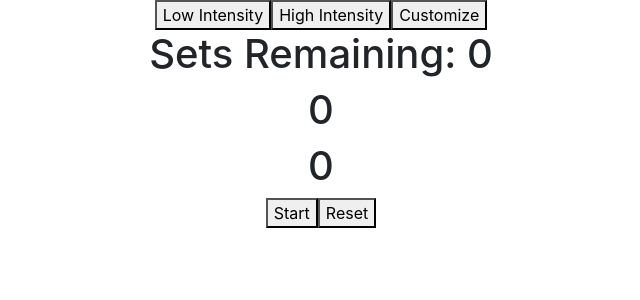
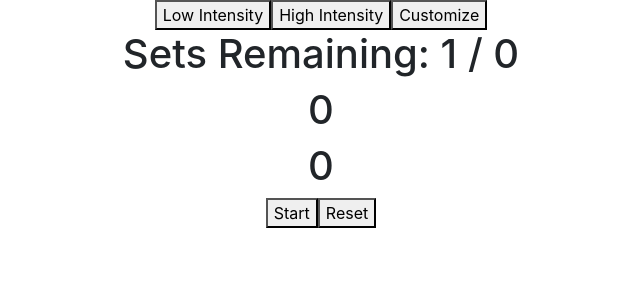
Before and after one commit to asabogal/interval-training-timer, a React (Create React App) app in the folder client/: page / in a window 1280 px wide. Shown: the top 300 px of the page, without its empty margins (319-959 px from the left). Built offline with nearby package versions, Linux system fonts and the light colour scheme.

Commit message:
set conditional start/stop button

```diff
--- a/client/src/containers/Timer.js
+++ b/client/src/containers/Timer.js
@@ -117,11 +117,17 @@ class Timer extends React.Component {
     }
   }
 
-
+  stopTimer = () => {
+    clearInterval(this.restTimer)
+    clearInterval(this.intervalTimer)
+    this.setState({
+      running: false
+    })
+  }
 
   render() {
     console.log(this.state)
-    const { rest, interval, sets, running_sets } = this.state
+    const { rest, interval, sets, running, running_sets } = this.state
 
     return (
       <div>
@@ -129,11 +135,11 @@ class Timer extends React.Component {
           setHighIntensity={this.setHighIntensity}
           setLowIntensity={this.setLowIntensity}
         />
-        <h1>Sets Remaining: {sets}</h1>
+        <h1>Sets Remaining: {running_sets + 1} / {sets}</h1>
         <h1>{rest}</h1>
         <h1>{interval}</h1>
 
-        <button onClick={this.handleStartStop}>Start</button>
+        <button onClick={this.handleStartStop}>{running ? 'Stop' : 'Start'}</button>
         <button>Reset</button>
 
         {/*
```
